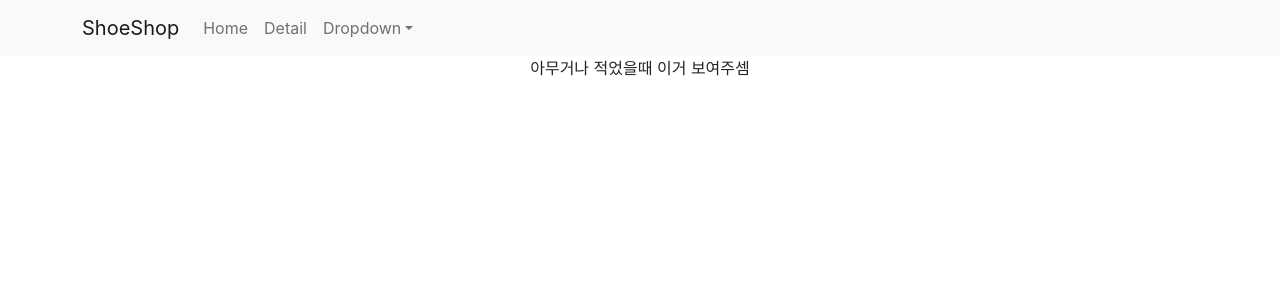
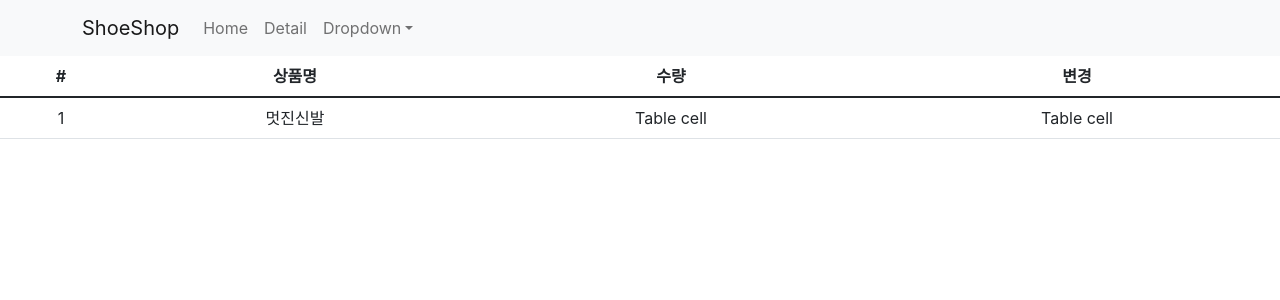
Before and after one commit to donato14/simple_shop, a React (Create React App) app: page /cart in a window 1280 px wide. Shown: the top 300 px of the page. Built offline with nearby package versions, Linux system fonts and the light colour scheme.

Commit message:
🚧 Add Redux

```diff
--- a/package.json
+++ b/package.json
@@ -13,8 +13,11 @@
     "react": "^17.0.2",
     "react-bootstrap": "^2.2.1",
     "react-dom": "^17.0.2",
+    "react-redux": "^7.2.6",
     "react-router-dom": "^5.2.0",
     "react-scripts": "5.0.0",
+    "react-transition-group": "^4.4.2",
+    "redux": "^4.1.2",
     "styled-components": "^5.3.5",
     "web-vitals": "^2.1.4"
   },
--- a/src/App.js
+++ b/src/App.js
@@ -6,7 +6,9 @@ import Content from './components/Content';
 import { Link, Route, Switch } from 'react-router-dom';
 import Detail from './components/Detail';
 import axios from 'axios';
+import Cart from './components/Cart';
 
+export let 재고Context = React.createContext();
 
 function App() {
 
@@ -37,7 +39,7 @@ function App() {
           </Navbar>
         </div>
       <Switch>
-      <Route exact path="/">
+      <Route exact path="/simple_shop/">
         <div className="jumbotron">
           <div className="text-container">
             <h1 className="display-4">20% Season OFF</h1>
@@ -45,13 +47,15 @@ function App() {
           </div>
         </div>
           <div className='container'>
+            <재고Context.Provider value={재고}>
             <div className='row'>
               {
                 shoes.map((a, i) => {
                   return <Content shoes={shoes[i]} key={i}/>
                 })
               }
-          </div>
+            </div>
+            </재고Context.Provider>
             <button className='btn btn-primary' onClick={() => {
 
               //로딩중UI
@@ -73,12 +77,16 @@ function App() {
         <Detail shoes = {shoes} 재고={재고} 재고변경={재고변경} />
       </Route>
 
-      <Route path="/:id">
+      {/* <Route path="/:id">
         <div>아무거나 적었을때 이거 보여주셈</div>
-      </Route>
+      </Route> */}
       </Switch>
       {/* <Route path="/어쩌구" component={Modal}></Route> */}
 
+
+      <Route path="/cart">
+        <Cart></Cart>
+      </Route>
 
 
     </>
--- /dev/null
+++ b/src/components/Cart.js
@@ -0,0 +1,38 @@
+import React from "react";
+import { Table } from 'react-bootstrap';
+import { connect } from "react-redux";
+
+function Cart(props) {
+  return (
+    <div>
+      <Table responsive="sm">
+        <thead>
+          <tr>
+            <th>#</th>
+            <th>상품명</th>
+            <th>수량</th>
+            <th>변경</th>
+          </tr>
+        </thead>
+        <tbody>
+          <tr>
+            <td>1</td>
+            <td>{ props.state[0].name }</td>
+            <td>Table cell</td>
+            <td>Table cell</td>
+          </tr>
+        </tbody>
+      </Table>
+    </div>
+  )
+}
+
+function 함수명(state) {
+  return {
+    state : state
+  }
+}
+
+export default connect(함수명)(Cart)
+
+// export default Cart;
--- a/src/components/Content.js
+++ b/src/components/Content.js
@@ -1,11 +1,16 @@
-import React, { useState } from 'react';
+import React, { useContext, useState } from 'react';
+import { 재고Context } from '../App';
 
 const Content = (props) => {
+
+  let 재고 = useContext(재고Context);
+
   return (
     <div className='col-md-4'>
       <img src={'https://codingapple1.github.io/shop/shoes' + (props.shoes.id + 1) + '.jpg'} width="100%" />
       <h4>{props.shoes.title}</h4>
       <p>{props.shoes.content} & {props.shoes.price}</p>
+      {재고}
     </div>
   )
 };
--- a/src/components/Detail.js
+++ b/src/components/Detail.js
@@ -3,6 +3,8 @@ import React, { useEffect, useState } from 'react';
 import { useHistory, useParams } from 'react-router-dom';
 import styled from 'styled-components';
 import '../detail.scss';
+import { Nav } from 'react-bootstrap';
+import { CSSTransition } from "react-transition-group";
 
 let 박스 = styled.div`
   padding : 20px;
@@ -17,6 +19,9 @@ function Detail(props) {
 
   let [alert, setAlert] = useState(true);
   let [inputData, setInputData] = useState();
+
+  let [누른탭, 누른탭변경] = useState(0);
+  let [스위치, 스위치변경] = useState(false);
 
   useEffect(() => {
     //컴포넌트가 마운트 되었을때,
@@ -47,8 +52,8 @@ function Detail(props) {
         <제목 color={'blue'} className="red">상세페이지</제목>
       </박스>
 
-      { inputData }
-      <input onChange={(e)=>{ setInputData(e.target.value) }} />
+      {/* { inputData }
+      <input onChange={(e)=>{ setInputData(e.target.value) }} /> */}
 
       {
         alert === true
@@ -72,15 +77,45 @@ function Detail(props) {
 
           <Info 재고={props.재고} id={id}></Info>
 
-          <button className="btn btn-danger" onClick={() => { let stock = [...props.재고]; stock[0] = (stock[0] - 1); props.재고변경(stock) }}>주문하기</button>
+          <button className="btn btn-danger" onClick={() => { let stock = [...props.재고]; stock[id] = (stock[id] - 1); props.재고변경(stock) }}>주문하기</button>
           <button className="btn btn-primary" onClick={() => {
             history.goBack();
           }}>뒤로가기</button>
         </div>
       </div>
+
+      <Nav className='mt-5' variant="tabs" defaultActiveKey="link-0">
+        <Nav.Item>
+          <Nav.Link eventKey="link-0" onClick={() => { 스위치변경(false); 누른탭변경(0)}}>Tap 1</Nav.Link>
+        </Nav.Item>
+        <Nav.Item>
+          <Nav.Link eventKey="link-1"  onClick={()=>{ 스위치변경(false); 누른탭변경(1)}}>Tap 2</Nav.Link>
+        </Nav.Item>
+      </Nav>
+
+
+      <CSSTransition in={스위치} classNames="wow" timeout={500}>
+        <TapContent 누른탭 = {누른탭} 스위치변경 = {스위치변경} />
+      </CSSTransition>
+
     </div>
   )
 };
+
+function TapContent(props) {
+
+  useEffect(() => {
+    props.스위치변경(true);
+  })
+
+  if (props.누른탭 === 0) {
+    return <div>0번째 내용입니다</div>
+  } else if (props.누른탭 === 1) {
+    return <div>1번째 내용입니다</div>
+  } else if (props.누른탭 === 2) {
+    return <div>2번째 내용입니다</div>
+  }
+}
 
 function Info(props) {
   return (
--- a/src/detail.scss
+++ b/src/detail.scss
@@ -15,7 +15,14 @@
 //   }
 // }
 
+.wow-enter {
+  opacity: 0;
+}
 
+.wow-enter-active {
+  opacity: 1;
+  transition: all 500ms;
+}
 
 .my-alert2 {
   @extend .my-alert;
--- a/src/index.js
+++ b/src/index.js
@@ -4,11 +4,18 @@ import './index.css';
 import App from './App';
 import { BrowserRouter } from 'react-router-dom';
 
+import { Provider } from 'react-redux';
+import { createStore } from 'redux';
+
+let store = createStore(()=>{ return [{ id : 0, name : '멋진신발', quan : 2 }] });
+
 
 ReactDOM.render(
   <React.StrictMode>
     <BrowserRouter>
-      <App />
+      <Provider store={store}>
+        <App />
+      </Provider>
     </BrowserRouter>
   </React.StrictMode>,
   document.getElementById('root')
```
Also changed, not shown: 1 other file (tests, documents, lock files or other folders).
